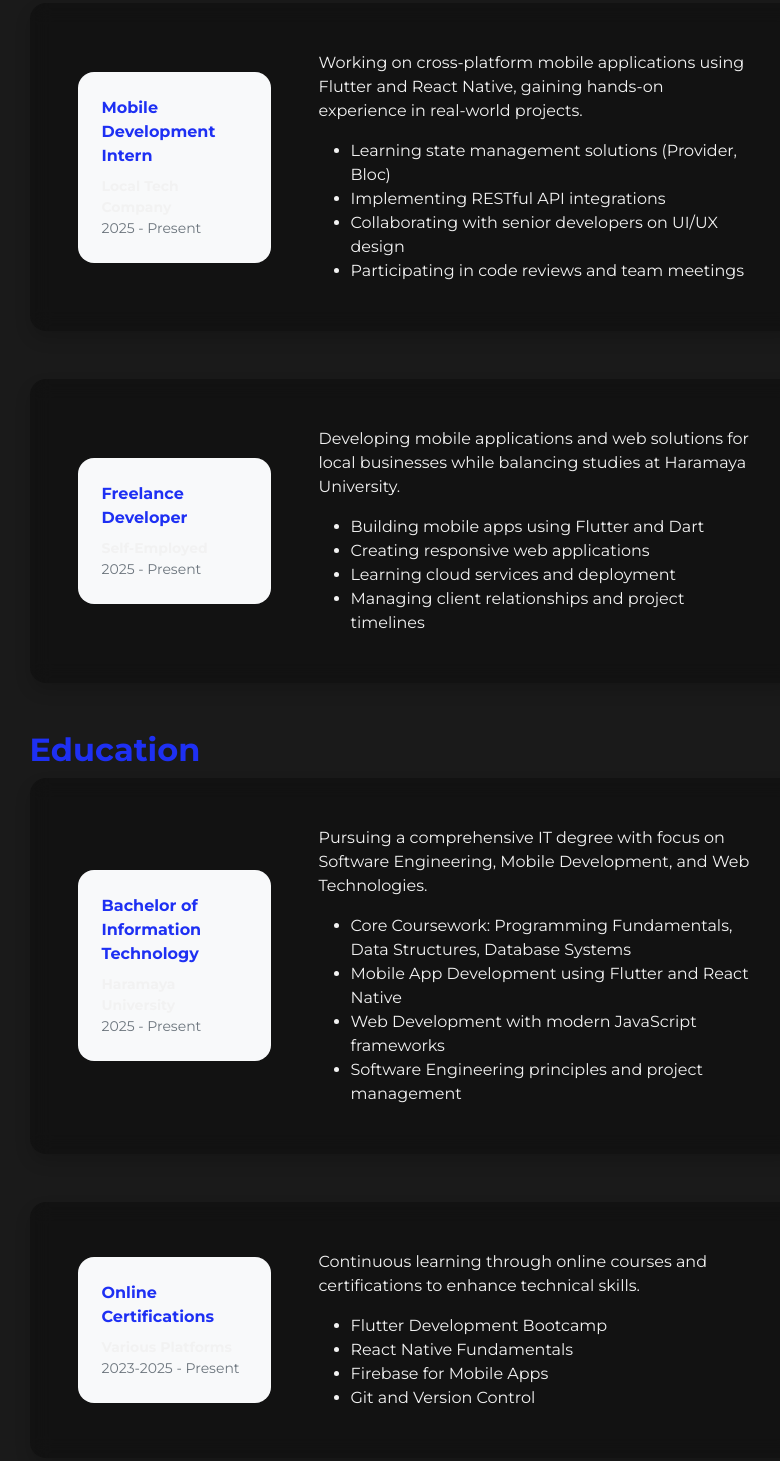
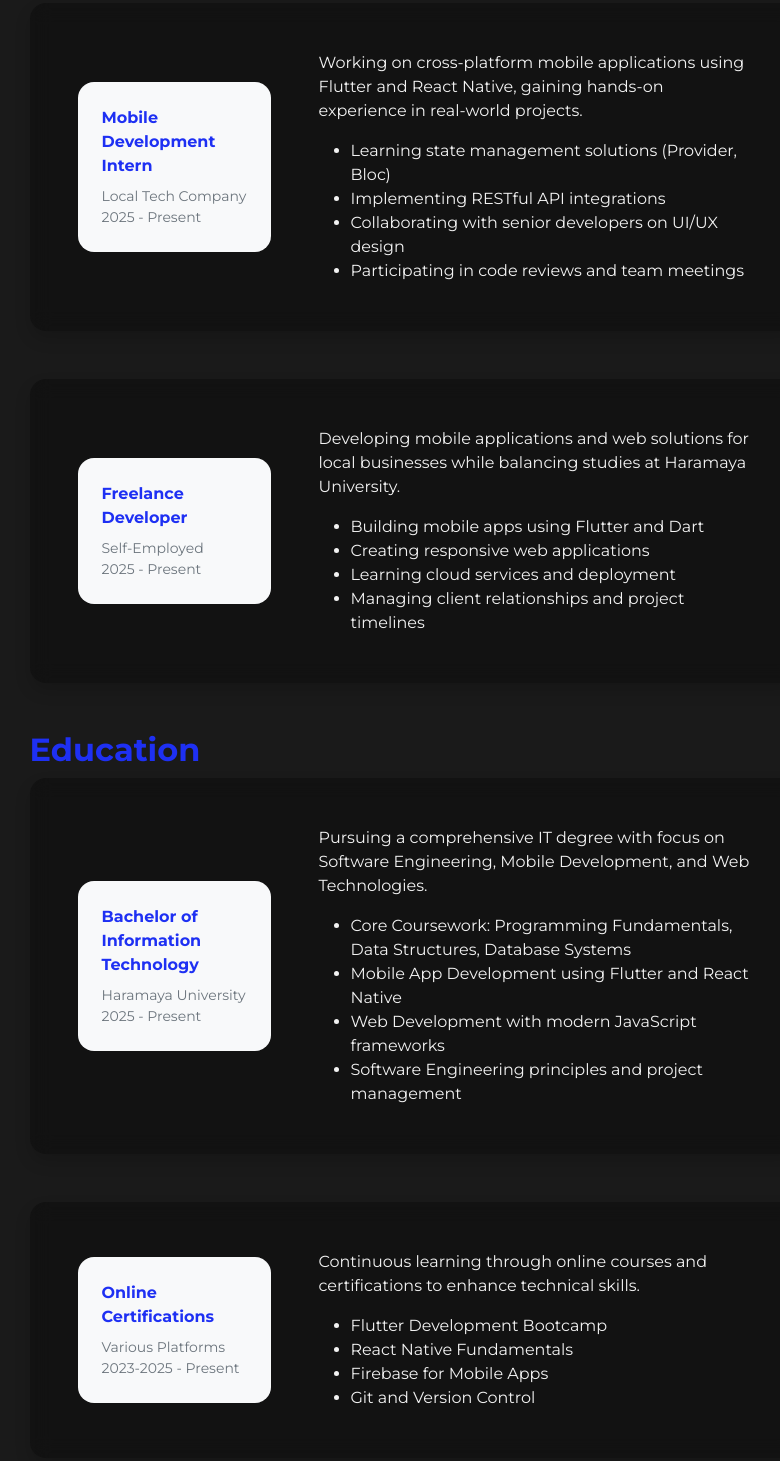
Before and after one commit to Miftah-Fentaw/Portfolio, a website: page src/pug/index.pug in a window 1280 px wide. Shown: the part 1726-3187 px from the top of the page, without its empty margins (225-1005 px from the left). Drawn offline with nearby package versions, Linux system fonts and the light colour scheme; files that its build step writes are made by us from their sources; files whose address does not match are found by name.

Commit message:
updates done

```diff
--- a/src/pug/index.pug
+++ b/src/pug/index.pug
@@ -88,7 +88,7 @@ html(lang="en")
                 .social-links.d-flex.justify-content-center.fs-2.gap-4.mt-5
                   a.text-gradient.social-link(href="https://t.me/Miftah_Fentaw", title="Telegram")
                     i.bi.bi-telegram
-                  a.text-gradient.social-link(href="#!", title="LinkedIn")
+                  a.text-gradient.social-link(href="www.linkedin.com/in/miftah-fentaw", title="LinkedIn")
                     i.bi.bi-linkedin
                   a.text-gradient.social-link(href="https://github.com/Miftah-Fentaw", title="GitHub")
                     i.bi.bi-github
@@ -115,7 +115,7 @@ html(lang="en")
                       .col.text-center.text-lg-start.mb-4.mb-lg-0
                         .bg-light.p-4.rounded-4
                           .text-primary.fw-bolder.mb-2 Mobile Development Intern
-                          .small.fw-bolder Local Tech Company
+                          .small.text-muted Local Tech Company
                           .small.text-muted 2025 - Present
                       .col-lg-8
                         div
@@ -132,7 +132,7 @@ html(lang="en")
                       .col.text-center.text-lg-start.mb-4.mb-lg-0
                         .bg-light.p-4.rounded-4
                           .text-primary.fw-bolder.mb-2 Freelance Developer
-                          .small.fw-bolder Self-Employed
+                          .small.text-muted Self-Employed
                           .small.text-muted 2025 - Present
                       .col-lg-8
                         div
@@ -152,7 +152,7 @@ html(lang="en")
                       .col.text-center.text-lg-start.mb-4.mb-lg-0
                         .bg-light.p-4.rounded-4
                           .text-primary.fw-bolder.mb-2 Bachelor of Information Technology
-                          .small.fw-bolder Haramaya University
+                          .small.text-muted Haramaya University
                           .small.text-muted 2025 - Present
                       .col-lg-8
                         div
@@ -169,7 +169,7 @@ html(lang="en")
                       .col.text-center.text-lg-start.mb-4.mb-lg-0
                         .bg-light.p-4.rounded-4
                           .text-primary.fw-bolder.mb-2 Online Certifications
-                          .small.fw-bolder Various Platforms
+                          .small.text-muted Various Platforms
                           .small.text-muted 2023-2025 - Present
                       .col-lg-8
                         div
@@ -378,7 +378,7 @@ html(lang="en")
                               i.bi.bi-play-circle.me-1
                               | Preview
 
-              // Project Card 3 - Data Analysis Tool
+              // Project Card 3 - Autosort file sortet script Tool
               .card.overflow-hidden.shadow.rounded-4.border-0.mb-5.project-card
                 .card-body.p-0
                   .row.g-0
```
Also changed, not shown: dist/index.html, src/pug/dist/index.html.
